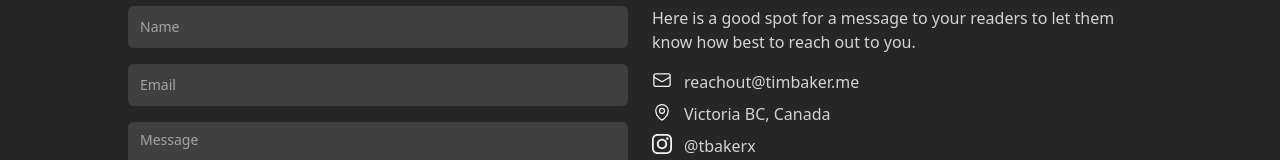
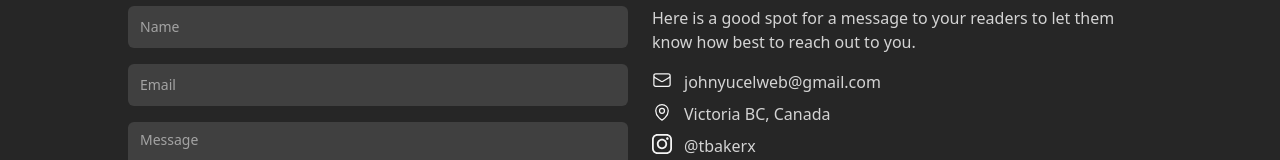
Before and after one commit to JohnsJoking/JohnsJoking.github.io, a Next.js app: page / in a window 1280 px wide. Shown: the part 3938-4098 px from the top of the page. Built offline with nearby package versions, Linux system fonts and the light colour scheme.

Commit message:
Update data.tsx

```diff
--- a/src/data/data.tsx
+++ b/src/data/data.tsx
@@ -333,8 +333,8 @@ export const contact: ContactSection = {
   items: [
     {
       type: ContactType.Email,
-      text: 'reachout@timbaker.me',
-      href: 'mailto:reachout@timbaker.me',
+      text: 'johnyucelweb@gmail.com',
+      href: 'mailto:johnyucelweb@gmail.com',
     },
     {
       type: ContactType.Location,
```
